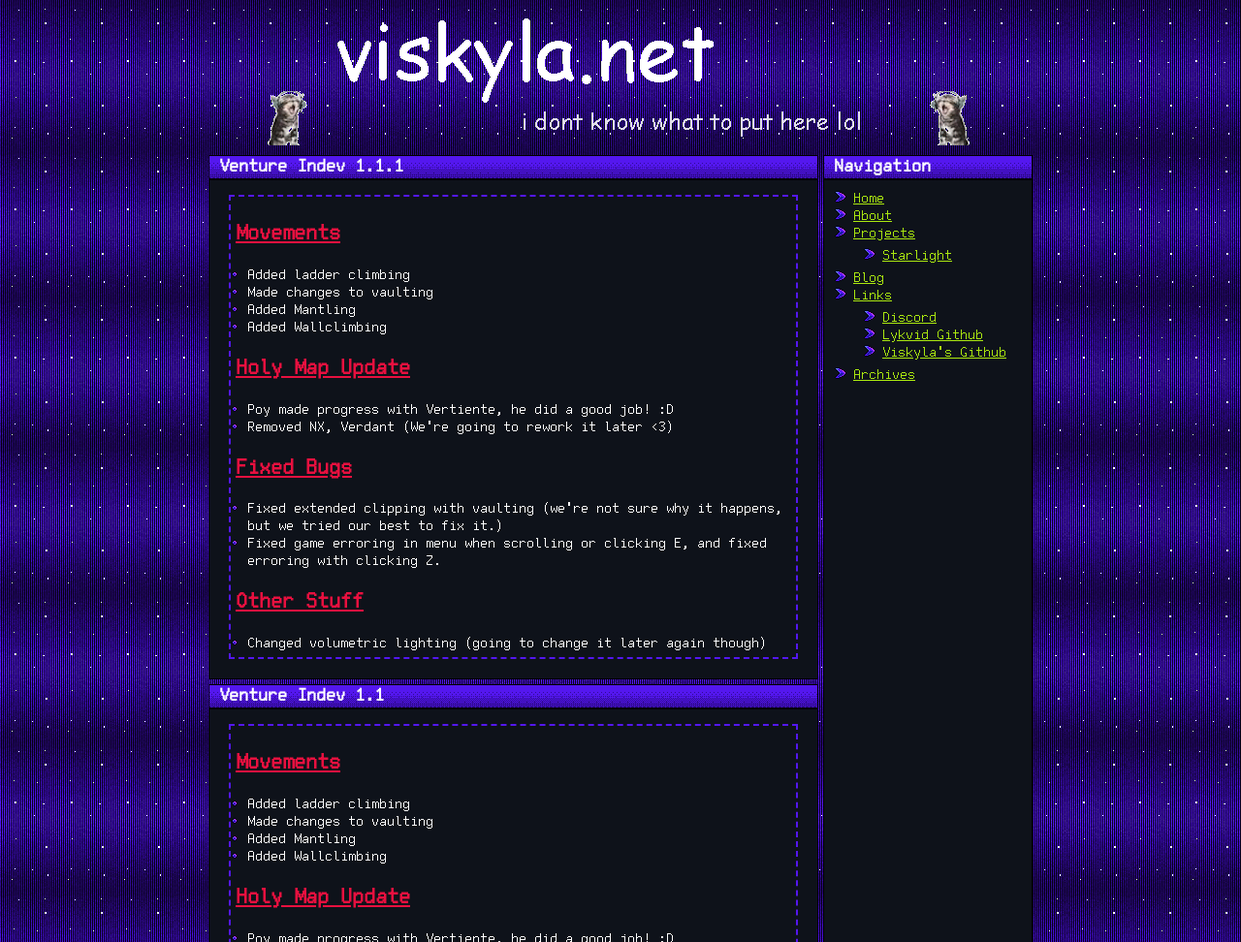
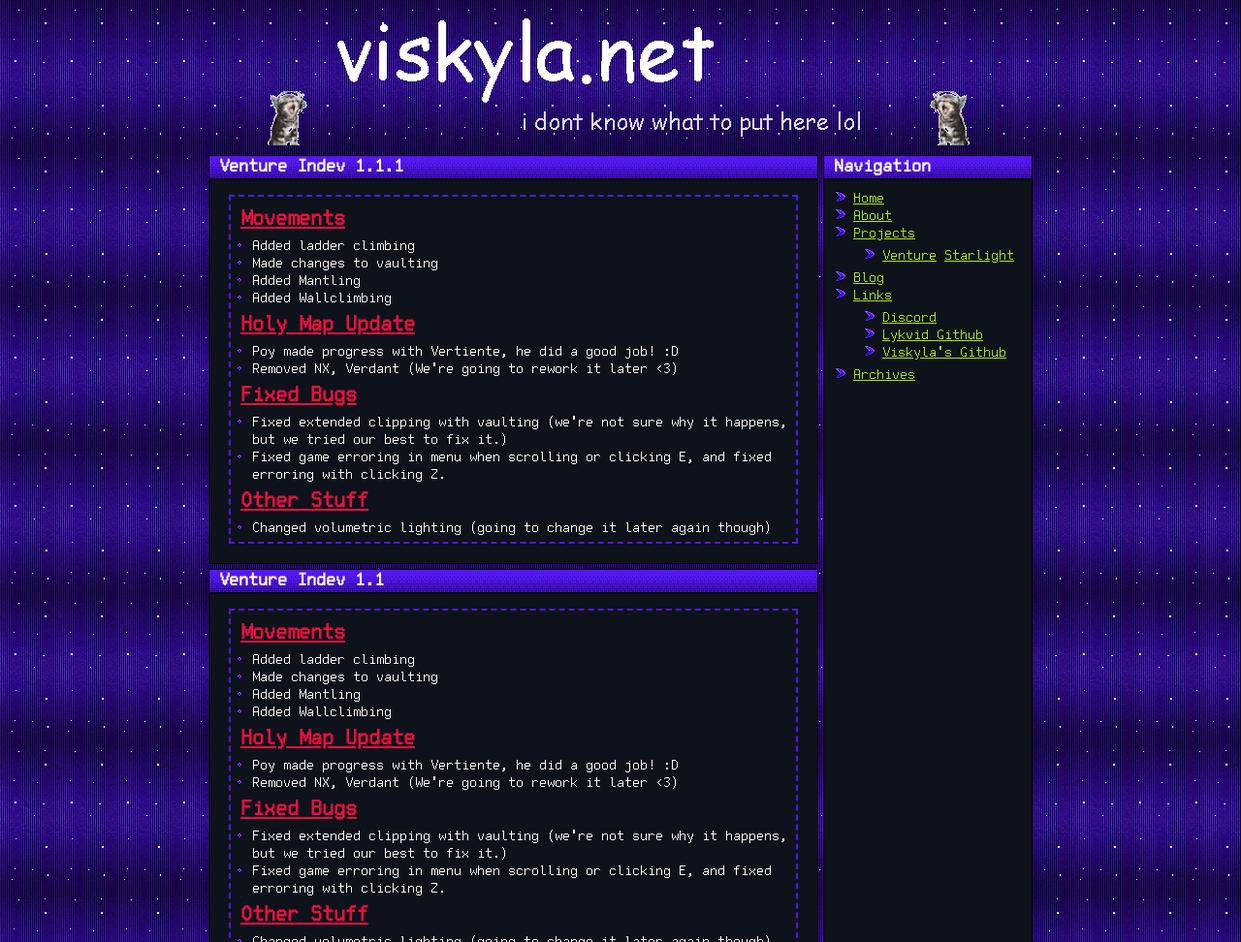
Before and after one commit to viskyla/viskyla.github.io, a PHP site: page /projects/venture/ in a window 1280 px wide. Shown: the top 972 px of the page at 97% size. Run offline with PHP 8.4, Linux system fonts and the light colour scheme.

Commit message:
fixes!!!!!

```diff
--- a/assets/css/main.css
+++ b/assets/css/main.css
@@ -207,6 +207,7 @@ content:last-of-type{
     border:2px dashed var(--main-colour);
     margin:5px !important;
     padding:5px;
+    padding-left: 10px;
 }
 
 footer{
@@ -227,6 +228,8 @@ th {
     color:var(--accent-2);
 }
 h2 {
+    margin-top:5px;
+    margin-bottom:5px;
     color:var(--accent-2);
 }
 
--- a/assets/temps/nav.html
+++ b/assets/temps/nav.html
@@ -15,6 +15,7 @@
             </li>
             <ul>
                 <li>
+                    <a href="/projects/venture/">Venture</a>
                     <a href="/projects/starlight/">Starlight</a>
                 </li>
             </ul>
```
